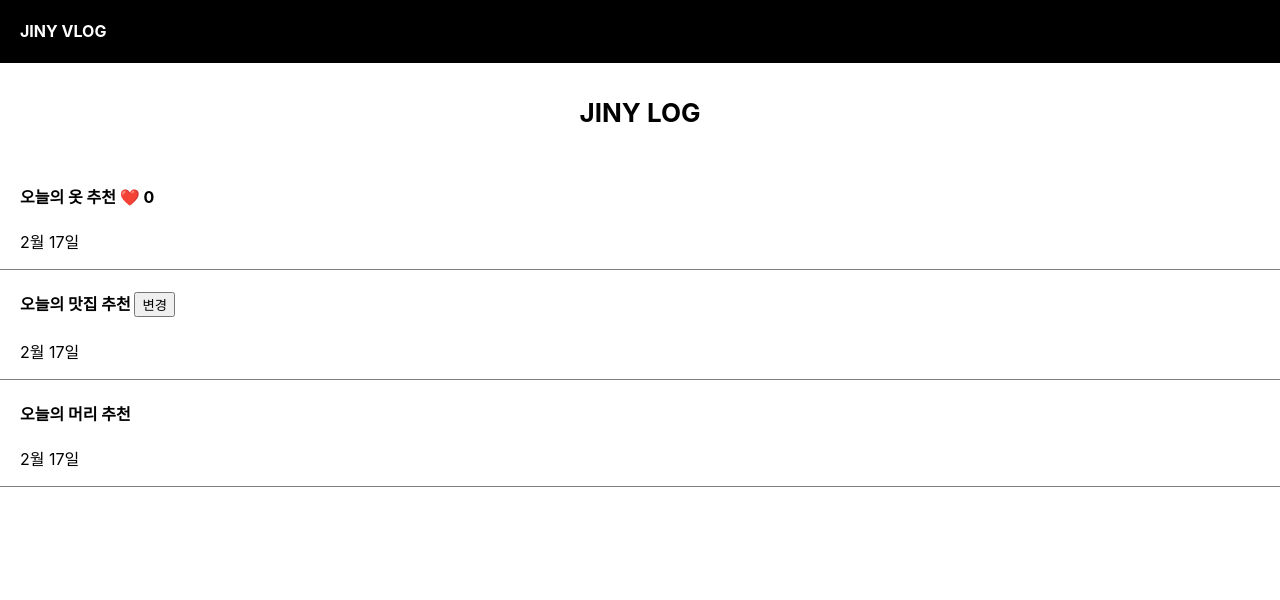
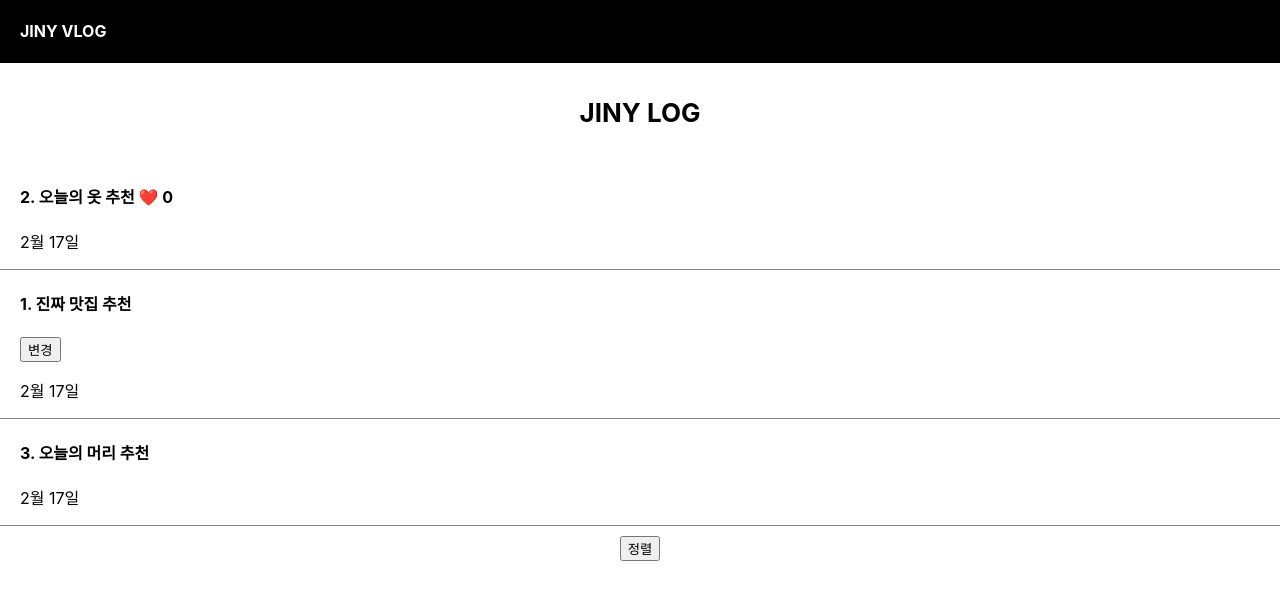
Before and after one commit to jinyoung234/react-blog, a React (Create React App) app in the folder react-project/: page / in a window 1280 px wide. Shown: the top 600 px of the page. Built offline with nearby package versions, Linux system fonts and the light colour scheme.

Commit message:
5. setState

```diff
--- a/react-project/src/App.js
+++ b/react-project/src/App.js
@@ -7,11 +7,13 @@ import { useState } from 'react';
 function App() {
   let title = 'JINY VLOG';
   // 게시판 제목 state
-  let [boardTitle, modifyTitle] = useState(['오늘의 옷 추천','오늘의 맛집 추천', '오늘의 머리 추천']);
+  let [boardTitle, modifyTitle] = useState(['2. 오늘의 옷 추천','1. 진짜 맛집 추천', '3. 오늘의 머리 추천']);
 
   // 게시판 제목 수정
   const modifyBoardTitle = () => {
-    modifyTitle(['오늘의 옷 추천','여자 코트 추천', '오늘의 머리 추천']);
+    let copy = [...boardTitle];
+    copy[1] = '여자 코트 추천';
+    modifyTitle(copy);
   }
 
   // 좋아요 갯수 state
@@ -20,6 +22,12 @@ function App() {
   // heart count
   const heartCount = () => {
     heartPlus(++heart);
+  }
+
+  // sort title
+  const sortTitle = () => {
+    let copy = [...boardTitle.sort()];
+    modifyTitle(copy);
   }
 
   return (
@@ -47,7 +55,8 @@ function App() {
       </section>
       <section className="list">
         {/* state binding */}
-        <h4>{boardTitle[1]} <button onClick={modifyBoardTitle}> 변경 </button></h4>
+        <h4>{boardTitle[1]}</h4>
+        <button onClick={modifyBoardTitle}> 변경 </button>
         <p>2월 17일</p>
       </section>
       <section className="list">
@@ -56,6 +65,14 @@ function App() {
         <p>2월 17일</p>
       </section>
       {/* end board layout */}
+
+      {/* sortTitleButton */}
+      <div
+        onClick={sortTitle}
+        style={{display:'flex', justifyContent:'center', marginTop:'10px'}}
+        >
+        <button>정렬</button>
+      </div>
     </div>
   );
 }
```
